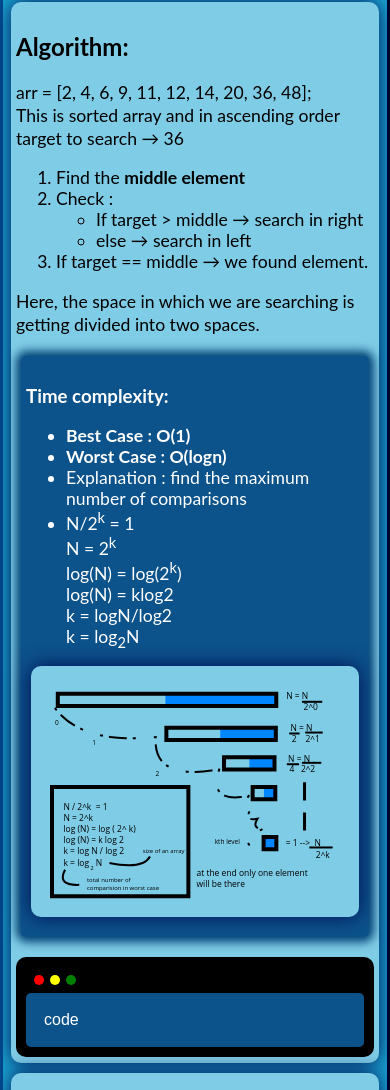
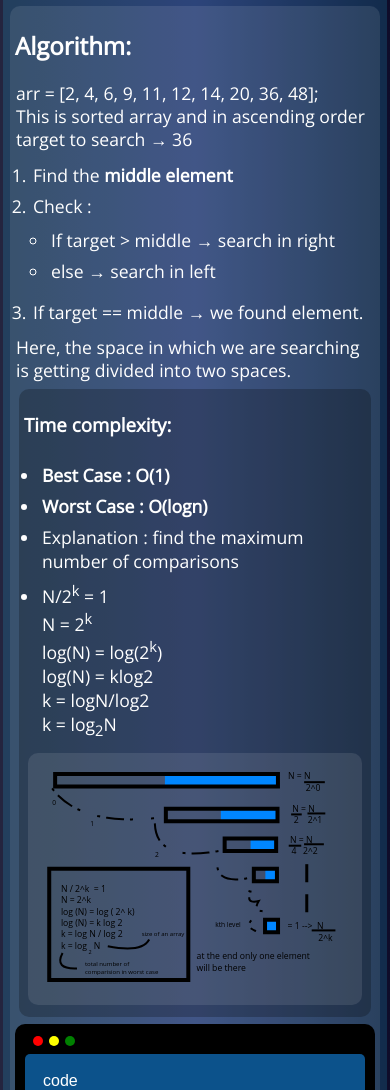
Before and after one commit to Pravin-hub-rgb/Programming, a plain HTML site: page java+dsa/l10/index.html in a window 390 px wide. Shown: the part 145-1235 px from the top of the page. Drawn offline with nearby package versions, Linux system fonts and the light colour scheme.

Commit message:
configuring

```diff
--- a/java+dsa/styleLesson.css
+++ b/java+dsa/styleLesson.css
@@ -1,3 +1,5 @@
+@import url('https://fonts.googleapis.com/css2?family=Open+Sans&display=swap');
+
 .grad {
     background: #000046;
     /* fallback for old browsers */
@@ -51,10 +53,6 @@
 
 /* **** w3school **** */
 
-body {
-    font-family: "Lato", sans-serif;
-}
-
 .sidepanel {
     width: 0;
     position: fixed;
@@ -77,15 +75,21 @@ body {
 .sidepanel a {
     padding: 3px 3px 3px 12px;
     text-decoration: none;
-    font-size: 18px;
     color: #eeeeee;
     display: block;
     transition: 0.3s;
 }
 
 .sidepanel .sm {
+    font-size: 0.8rem;
+    color: rgb(197, 196, 196);
+}
+
+.link {
+    border: 1px solid gray;
+    margin: 2px 0;
+    border-radius: 5px;
     font-size: 0.9rem;
-    color: rgb(197, 196, 196);
 }
 
 .sidepanel .home {
@@ -107,8 +111,6 @@ body {
     position: absolute;
     bottom: 90px;
     width: 98%;
-    /* height: 60px; */
-    /* border: 2px solid red; */
     text-align: center;
     color: white;
 }
@@ -129,48 +131,46 @@ body {
 
 /* ******** Local Stuff *************** */
 
+body {
+    font-family: 'Open Sans', sans-serif;
+    margin: 0;
+    padding: 0;
+    background: #0f0c29;
+    /* fallback for old browsers */
+    background: -webkit-linear-gradient(to right, #24243e, #302b63, #0f0c29);
+    /* Chrome 10-25, Safari 5.1-6 */
+    background: linear-gradient(to right, #24243e, #302b63, #0f0c29);
+    /* W3C, IE 10+/ Edge, Firefox 16+, Chrome 26+, Opera 12+, Safari 7+ */
+    color: white;
+}
+
 .content-box {
-    background-color: rgb(26 164 210);
+    background-color: #1cb5e02e;
     border-radius: 20px;
     padding: 10px 3px;
     margin: 55px 3px 20px 3px;
 }
 
 .wh {
-    background-color: #7fcce6;
-    padding: 10px 5px 1px;
+    background-color: rgba(255, 255, 255, 0.099);
     border-radius: 10px;
-    margin: 10px 5px;
-    color: black;
-    box-shadow: 0 0 20px rgb(2 14 82);
+    padding: 3px 5px;
+    margin: 7px 4px;
+}
+
+.wb {
+    background-color: rgba(255, 255, 255, 0.394);
 }
 
 .in {
-    background-color: #0c528b;
-    padding: 10px 5px;
-    border-radius: 5px;
-    margin: 20px 5px;
-    box-shadow: 0 0 10px 5px #014074;
-    color: white;
+    background-color: rgba(0, 0, 0, 0.235);
+    border-radius: 10px;
+    padding: 5px;
+    margin: 7px 4px;
 }
 
 .in a {
     color: #7fcce6;
-}
-
-body {
-    background: #000428;
-    /* fallback for old browsers */
-    background: -webkit-linear-gradient(to right, #004e92, #000428);
-    /* Chrome 10-25, Safari 5.1-6 */
-    background: linear-gradient(to right, #004e92, #000428);
-    /* W3C, IE 10+/ Edge, Firefox 16+, Chrome 26+, Opera 12+, Safari 7+ */
-    color: #000000;
-    margin: 0;
-    padding: 0;
-    /* font-family: Arial, Helvetica, sans-serif; */
-    /* font-family: 'Courgette', cursive; */
-    /* font-family: 'Kalam', cursive; */
 }
 
 h1 {
@@ -180,17 +180,29 @@ h1 {
 
 p {
     font-size: 1.1rem;
+    margin: 5px 1px;
     line-height: 23px;
 }
-
+ul,ol{
+    margin: 3px 2px;
+}
 li {
     font-size: 1.1rem;
+    margin: 3px 2px;
 }
 
 button {
     font-size: 1rem;
 }
 
+/* ************** responsive image ************* */
+@media only screen and (max-width: 1080px) {
+    img {
+        height: auto;
+        width: 95%;
+        margin: 5px;
+    }
+}
 
 /* **** Accordion **** */
 
@@ -226,16 +238,10 @@ button {
     font-family: "Lato", sans-serif;
 }
 
-.font {
-    font-family: "Lato", sans-serif;
-}
-
-.panel>p {
-    color: white;
-}
-
 pre {
     overflow: auto;
+    font-size: 0.9rem;
+    margin: 0;
 }
 
 /* **** PART2 ****** */
@@ -271,38 +277,12 @@ pre {
 }
 
 
-.bimg {
-    width: 70vw;
-}
-
-img {
-    display: inline-block;
-}
-
-@media only screen and (max-width: 580px) {
-
-    .code {
-        font-size: 0.2rem;
-    }
-}
-
-
-@media only screen and (max-width: 680px) {
-    img {
-        height: auto;
-        width: 95%;
-        margin: 5px;
-    }
-}
-
-
 /* ***************code********** */
 .code {
-    /* font-size: 1rem; */
     color: white;
     background-color: #000000;
     border-radius: 10px;
-    padding: 10px;
+    padding: 4px 10px 0;
     margin: 5px 0;
 
 }
@@ -331,3 +311,15 @@ img {
 .t {
     background-color: green;
 }
+
+@media only screen and (max-width: 600px) {
+    ul,ol {
+        padding: 2px;
+        margin-left: 4px;
+    }
+
+    li {
+        padding: 2px;
+        margin-left: 10px;
+    }
+}
```
